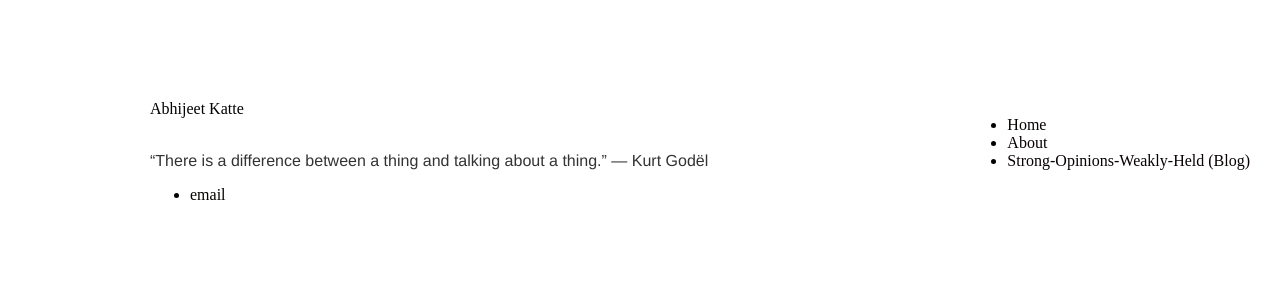
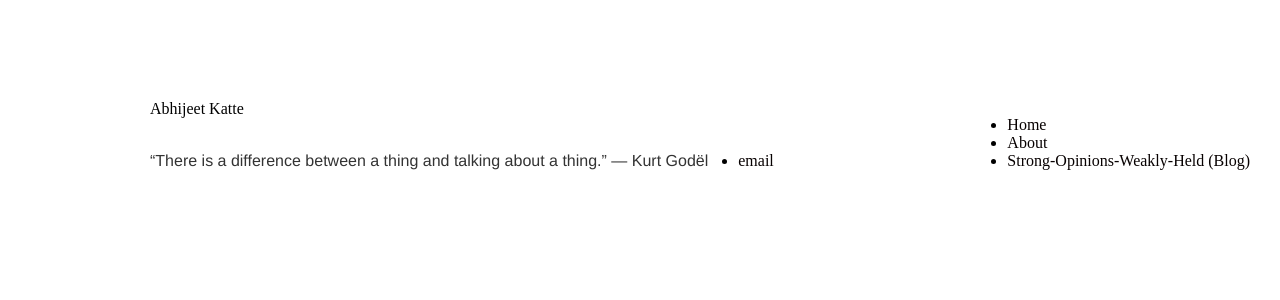
Before and after one commit to AbhiK24/abhik24.github.io, a Jekyll site: the page built from index.html, in a window 1280 px wide. Shown: the top 300 px of the page. Built offline with Jekyll 4.4.1, drawn with Linux system fonts in a browser that asks for light colours.

Commit message:
container floated left

```diff
--- a/css/main.css
+++ b/css/main.css
@@ -55,5 +55,10 @@
 .vertical-menu {
 float: right;
 margin-right: 30px;
+}
+
+.container{
+float: left;
+margin-right: 30px;
 
 }
```
